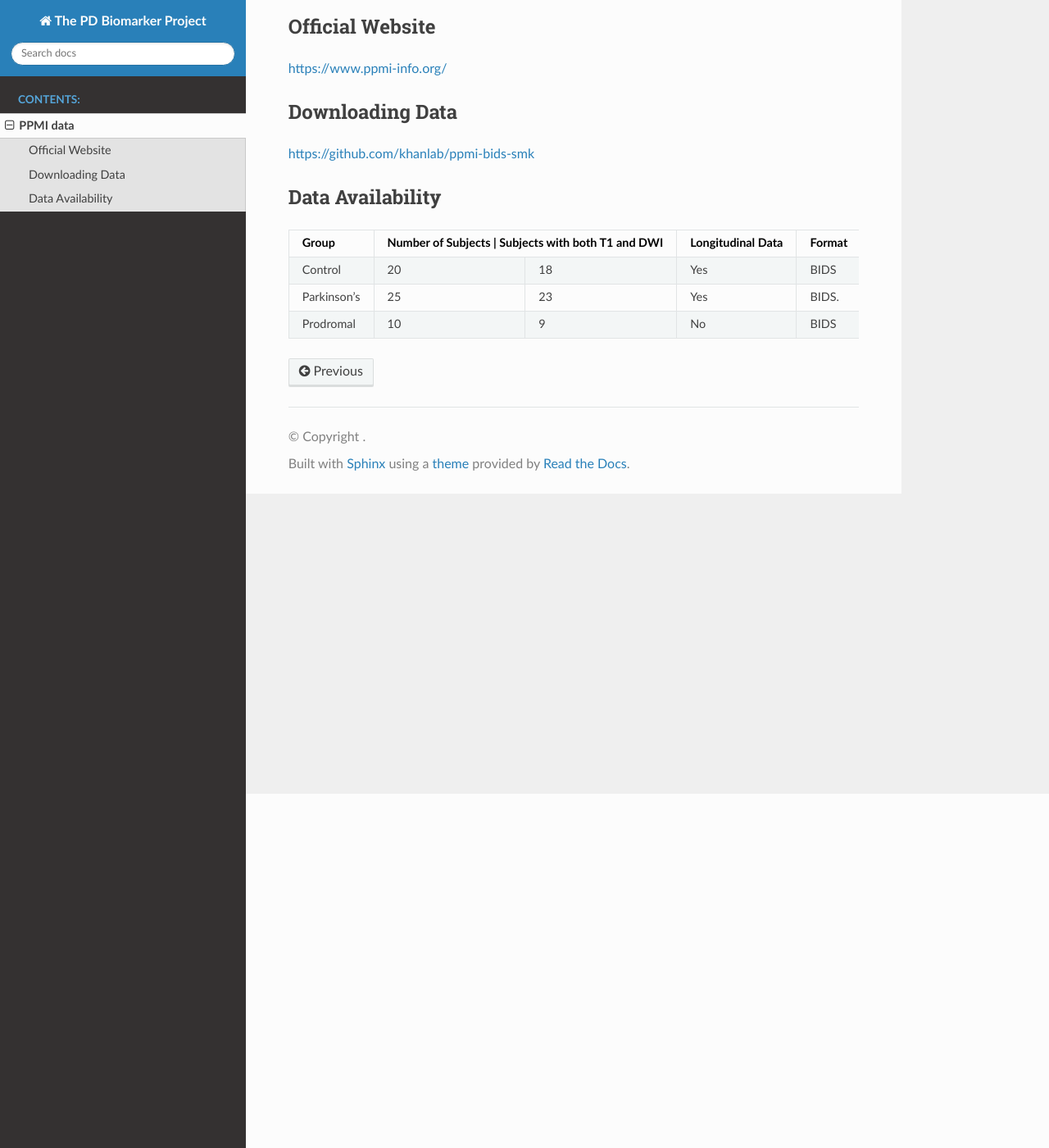
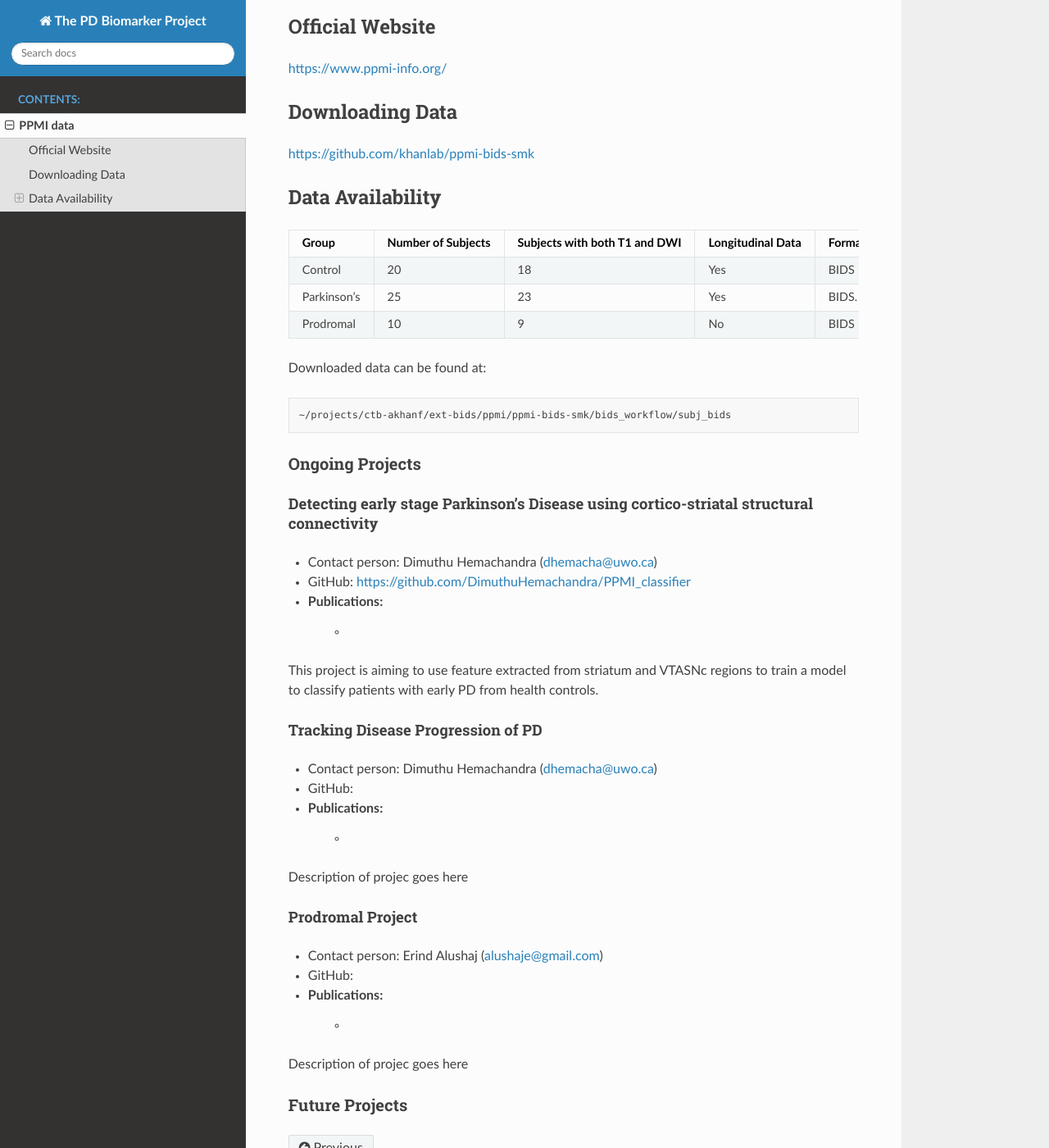
Before and after one commit to akhanf/biomarkerproject, a Sphinx documentation site: the page built from docs/PPMI.rst, in a window 1280 px wide and 1400 px high, scrolled down 432 px. Shown: the whole window at 82% size. Built offline with Sphinx 7.4.7 and the Read the Docs theme 2.0.0, drawn with Linux system fonts in a browser that asks for light colours; pages that are not in the unit, such as notebooks, are missing from menus.

Commit message:
Project descriptions added

```diff
--- a/docs/PPMI.rst
+++ b/docs/PPMI.rst
@@ -16,7 +16,7 @@ https://github.com/khanlab/ppmi-bids-smk
 Data Availability
 ########
 +--------------+----------------------+--------------------------------+-------------------+-------------------+
-| Group        | Number of Subjects    | Subjects with both T1 and DWI | Longitudinal Data | Format            |
+| Group        | Number of Subjects   | Subjects with both T1 and DWI  | Longitudinal Data | Format            |
 +==============+======================+================================+===================+===================+
 | Control      | 20                   | 18                             | Yes               | BIDS              |
 +--------------+----------------------+--------------------------------+-------------------+-------------------+
@@ -25,7 +25,49 @@ Data Availability
 | Prodromal    | 10                   | 9                              | No                | BIDS              |
 +--------------+----------------------+--------------------------------+-------------------+-------------------+
 
+Downloaded data can be found at:
+
+.. code-block:: bash
+
+	~/projects/ctb-akhanf/ext-bids/ppmi/ppmi-bids-smk/bids_workflow/subj_bids
+
+Ongoing Projects
+====================
+
+Detecting early stage Parkinson's Disease using cortico-striatal structural connectivity
+---------
+
+- Contact person: Dimuthu Hemachandra (dhemacha@uwo.ca)
+- GitHub: https://github.com/DimuthuHemachandra/PPMI_classifier
+- Publications:
+    -
+
+This project is aiming to use feature extracted from striatum and VTASNc regions to train a model to classify patients with early PD from health controls.
+
+Tracking Disease Progression of PD
+---------
+
+- Contact person: Dimuthu Hemachandra (dhemacha@uwo.ca)
+- GitHub:
+- Publications:
+    -
+
+Description of projec goes here
+
+Prodromal Project
+---------
+
+- Contact person: Erind Alushaj (alushaje@gmail.com)
+- GitHub:
+- Publications:
+    -
+
+Description of projec goes here
 
 
+
+
+Future Projects
+====================
   .. index::
         pair: Syntax; TOC Tree
```
